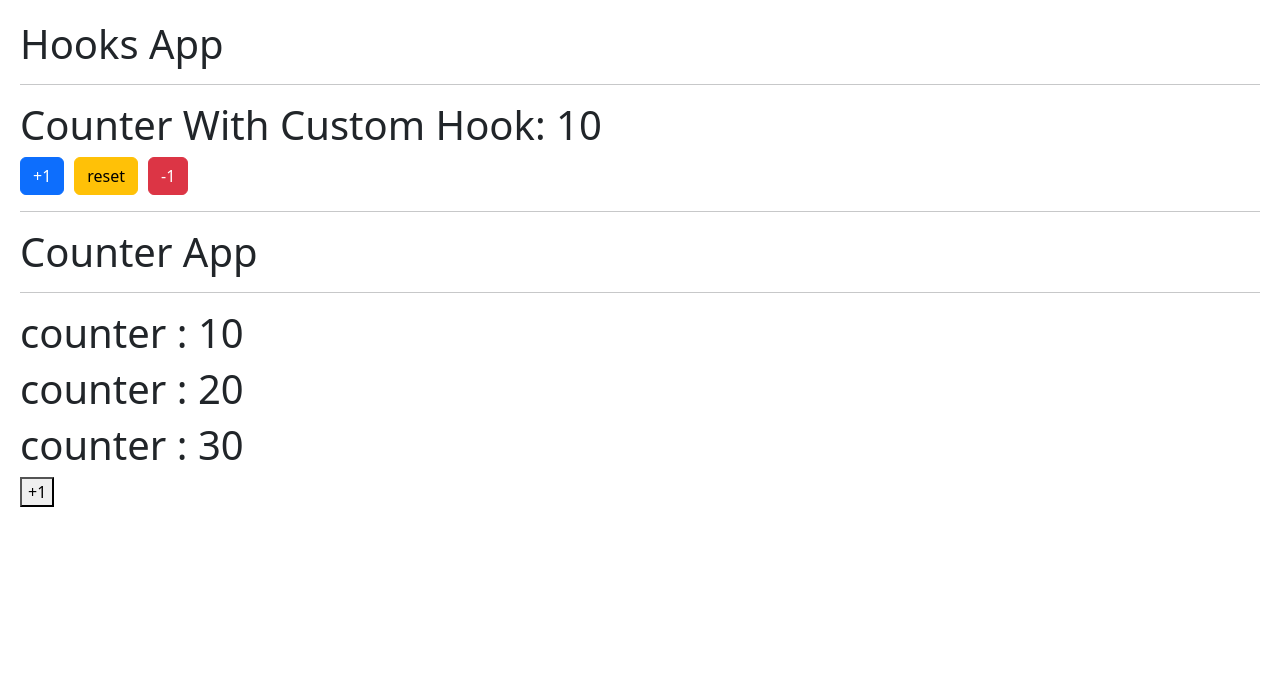
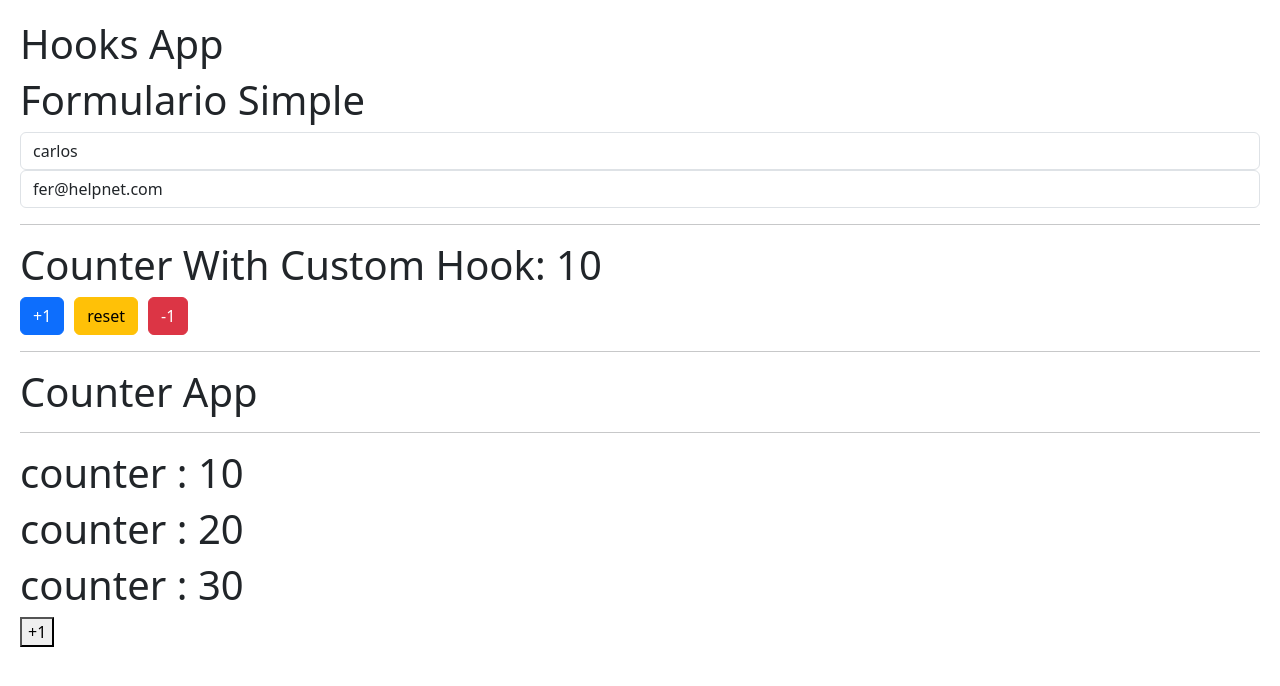
Before and after one commit to saulsistemas/CURSO_REACT, a React (Vite) app in the folder 04HOOKS/hook-app/: page / in a window 1280 px wide. Shown: the top 686 px of the page. Built offline with nearby package versions, Linux system fonts and the light colour scheme.

Commit message:
metodo useeffect ejemplo en formularios

```diff
--- /dev/null
+++ b/04HOOKS/hook-app/src/02-useEffect/SimpleForm.jsx
@@ -0,0 +1,48 @@
+import { useEffect, useState } from "react"
+
+
+export const SimpleForm = () => {
+
+    const [formState,setFormState]=useState({
+        username:'carlos',
+        email:'fer@helpnet.com'
+    })
+
+    const {username,email}=formState;
+
+    const onInputChange = ({target})=>{
+      const {name, value}=target
+      setFormState({
+        ...formState,
+        [name]:value
+      })
+    }
+
+
+    useEffect(()=>{
+      console.log('use efect');
+    });
+  return (
+    <>
+        <h1>Formulario Simple</h1>
+        <input
+        type="text"
+        className="form-control"
+        placeholder="User Name"
+        name="username"
+        value={username}
+        onChange={onInputChange}
+        />
+
+        <input
+        type="email"
+        className="form-control"
+        placeholder="helpnet@pruebas.com"
+        name="email"
+        value={email}
+        onChange={onInputChange}
+
+        />
+    </>
+  )
+}
--- a/04HOOKS/hook-app/src/HooksApp.jsx
+++ b/04HOOKS/hook-app/src/HooksApp.jsx
@@ -1,10 +1,12 @@
 import { CounterApp } from "./01-useState/CounterApp"
 import { CounterWithCustomHook } from "./01-useState/CounterWithCustomHook"
+import { SimpleForm } from "./02-useEffect/SimpleForm"
 
 export const HooksApp = () =>{
     return(
         <>
         <h1>Hooks App</h1>
+        <SimpleForm/>
         <hr />
         <CounterWithCustomHook/>
         <hr />
--- a/04HOOKS/hook-app/src/main.jsx
+++ b/04HOOKS/hook-app/src/main.jsx
@@ -6,7 +6,7 @@
 
 
 ReactDOM.createRoot(document.getElementById('root')).render(
-  <React.StrictMode>
+ // <React.StrictMode>
     <HooksApp/>
-  </React.StrictMode>,
+ // </React.StrictMode>,
 )
```
